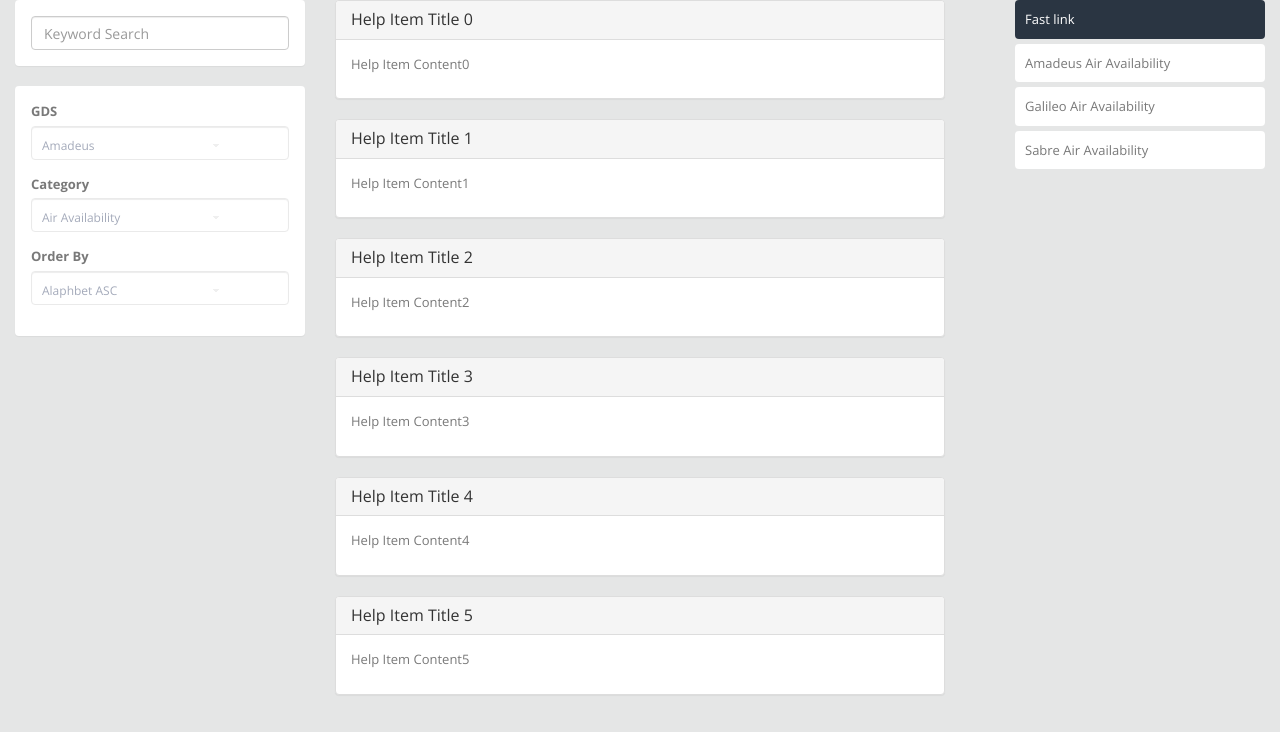
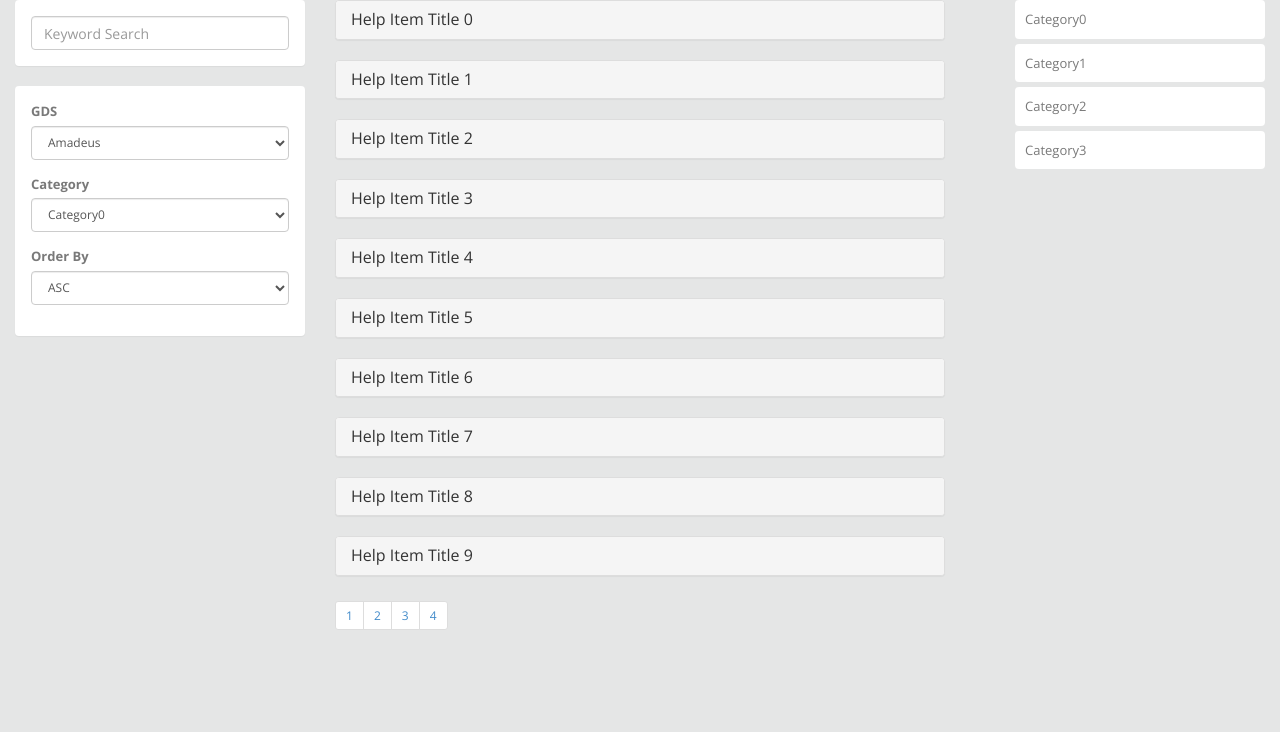
Before and after one commit to weima-soft/Node, a plain HTML site: page web/index.html in a window 1280 px wide. Drawn offline with nearby package versions, Linux system fonts and the light colour scheme.

Commit message:
Finish UI

```diff
--- a/web/index.html
+++ b/web/index.html
@@ -20,90 +20,91 @@
 	<section id="container">
 		<section id="main-content">
 			<section class="wrapper" ng-controller="HelpItemController">
-					<div class="col-md-3">
+					<div class="col-md-3 col-sm-12">
 						<section class="panel">
 							<div class="panel-body">
-								<input type="text" placeholder="Keyword Search"
-									class="form-control">
+								<input type="text" placeholder="Keyword Search"	class="form-control">
 							</div>
 						</section>
 						<section class="panel">
 							<div class="panel-body">
 								<form role="form" method="POST" action="">
 									<div class="form-group">
-										<label> GDS </label> <select
-											class="form-control hasCustomSelect"
-											style="-webkit-appearance: menulist-button; width: 199px; position: absolute; opacity: 0; height: 34px; font-size: 12px;">
-											<option>Amadeus</option>
-											<option>Galileo</option>
-											<option>Sabre</option>
+										<label> GDS </label>
+										<select class="form-control hasCustomSelect" style="font-size: 12px;" >
+											<option ng-repeat="gds in GdsTypes">{{gds}}</option>
 										</select>
-										<span class="customSelect form-control" style="display: inline-block;">
-											<span class="customSelectInner"  style="width: 177px; display: inline-block;"> Amadeus	</span>
-										</span>
 									</div>
 									<div class="form-group">
-										<label> Category </label> <select
-											class="form-control hasCustomSelect"
-											style="-webkit-appearance: menulist-button; width: 199px; position: absolute; opacity: 0; height: 34px; font-size: 12px;">
-											<option>Air Availability</option>
-											<option>Car Availability</option>
-										</select><span class="customSelect form-control"
-											style="display: inline-block;"> <span
-											class="customSelectInner"
-											style="width: 177px; display: inline-block;"> Air Availability </span>
-										</span>
+										<label> Category </label>
+										<select class="form-control hasCustomSelect" style="font-size: 12px;" >
+											<option ng-repeat="itemCollection in ItemCollections">{{itemCollection.CategoryName}}</option>
+										</select>
 									</div>
 									<div class="form-group">
-										<label> Order By </label> <select
-											class="form-control hasCustomSelect"
-											style="-webkit-appearance: menulist-button; width: 199px; position: absolute; opacity: 0; height: 34px; font-size: 12px;">
-											<option>Alaphbet ASC</option>
-											<option>Alaphbet DESC</option>
-										</select><span class="customSelect form-control"
-											style="display: inline-block;"> <span
-											class="customSelectInner"
-											style="width: 177px; display: inline-block;"> Alaphbet ASC </span>
-										</span>
+										<label> Order By </label>
+										<select class="form-control hasCustomSelect" style="font-size: 12px;" >
+											<option ng-repeat="order in OrderBy">{{order}}</option>
+										</select>
 									</div>
+									<!-- <div class="form-group">
+										<button id="btnAdd" class="btn btn-primary">Add</button>
+									</div> -->
 								</form>
 							</div>
 						</section>
 					</div>
-					<div class="col-md-6" >
-						<div class="tab-content" ng-repeat="itemCollection in ItemCollections">
-							<div class="tab-pane" ng-class="$index == 1 ? 'active' : ''" id="tab{{itemCollection.Id}}">
-								<div class="panel-group" id="panel{{itemCollection.Id}}" ng-repeat="item in itemCollection.Items">
+					<div class="col-md-6 col-sm-12" >
+						<div class="tab-content">
+							<div class="tab-pane" ng-class="$index == 0 ? 'active' : ''" id="tab{{itemCollection.Id}}" ng-repeat="itemCollection in ItemCollections">
+								<div class="panel-group" ng-repeat="item in itemCollection.Items">
 									<div class="panel panel-default" >
 										<div class="panel-heading">
 											<h4 class="panel-title">
-												<a href="#{{item.Id}}" data-parent="#panel{{item.Id}}" data-toggle="collapse" class="accordion-toggle">{{item.Title}} </a>
+												<a href="#{{item.Id}}" data-toggle="collapse" class="accordion-toggle">{{item.Title}} </a>
 											</h4>
 										</div>
-										<div class="panel-collapse collapse  in" id="{{item.Id}}">
+										<div class="panel-collapse collapse  out" id="{{item.Id}}">
 											<div class="panel-body" contenteditable="true">
 												<p>{{item.Content}}</p>
 											</div>
 										</div>
 									</div>
 								</div>
+								<div>
+									<ul class="pagination pagination-sm pro-page-list">
+										<li>
+											<a href="#">
+												1
+											</a>
+										</li>
+										<li>
+											<a href="#">
+												2
+											</a>
+										</li>
+										<li>
+											<a href="#">
+												3
+											</a>
+										</li>
+										<li>
+											<a href="#">
+												4
+											</a>
+										</li>
+									</ul>
+								</div>
 							</div>
 						</div>
 					</div>
-					<div class="col-md-3">
+					<div class="col-md-3 hidden-sm">
 						<ul class="vertical-menu">
-							<li class="active"><a href="#tabcollection0" data-toggle="tab"> <i
-									class="fa fa-bullhorn"> </i> Fast link
-							</a></li>
-							<li><a href="#tabcollection1" data-toggle="tab"> <i
-									class="fa fa-bolt"> </i> Amadeus Air Availability
-							</a></li>
-							<li><a href="#tabcollection2" data-toggle="tab"> <i
-									class="fa fa-briefcase"> </i> Galileo Air Availability
-							</a></li>
-							<li><a href="#tabcollection3" data-toggle="tab"> <i
-									class="fa fa-bookmark"> </i> Sabre Air Availability
-							</a></li>
+							<li na-class="$index ==0?'active':''" ng-repeat="itemCollection in ItemCollections">
+								<a href="#tab{{itemCollection.Id}}" data-toggle="tab"> <i
+										class="fa fa-bullhorn"> </i> {{itemCollection.CategoryName}}
+								</a>
+							</li>
 						</ul>
 					</div>
 			</section>
--- a/web/scripts/controllers.js
+++ b/web/scripts/controllers.js
@@ -1,18 +1,25 @@
 angular.module('App', []).controller('HelpItemController', function ($scope) {
 	$scope.ItemCollections = [];
+	var jIndex = 0;
+	var pageSize = 10;
 
-	for (var i = 0; i < 3; i++) {
+	for (var i = 0; i < 4; i++) {
 		var itemCollection = {};
 		itemCollection.Id = "collection" + i;
 		itemCollection.CategoryName = "Category" + i;
 		itemCollection.Items = [];
-		for (var j = 0; j < 5 + i; j++) {
+		for (var j = jIndex; j < pageSize + jIndex; j++) {
 			var item = {};
 			item.Title = "Help Item Title " + j;
 			item.Content = "Help Item Content" + j;
 			item.Id = "ItemId" + j;
 			itemCollection.Items.push(item);
 		}
+		jIndex += pageSize;
 		$scope.ItemCollections.push(itemCollection);
 	}
+
+	$scope.GdsTypes = ["Amadeus", "Galileo","Sabre"];
+
+	$scope.OrderBy = ["ASC","DESC"];
 });
```
Also changed, not shown: 1 other file.
